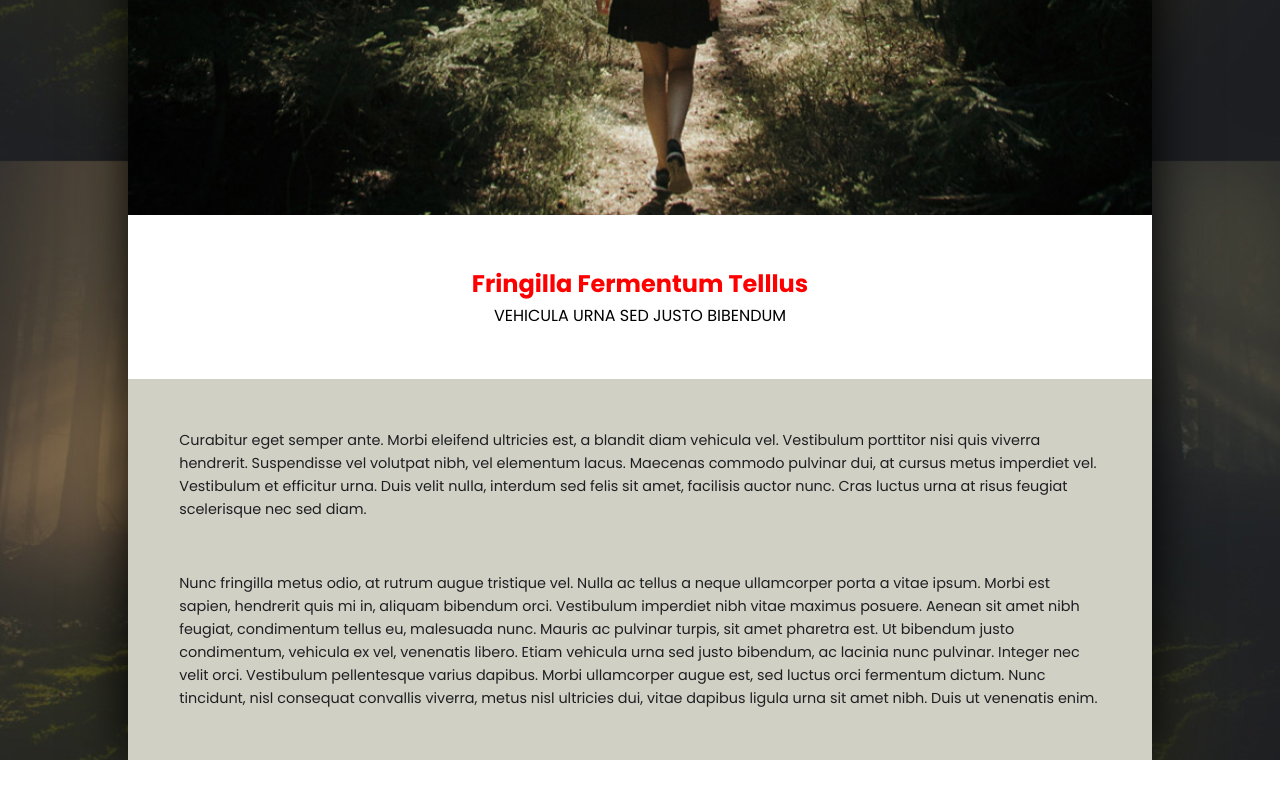
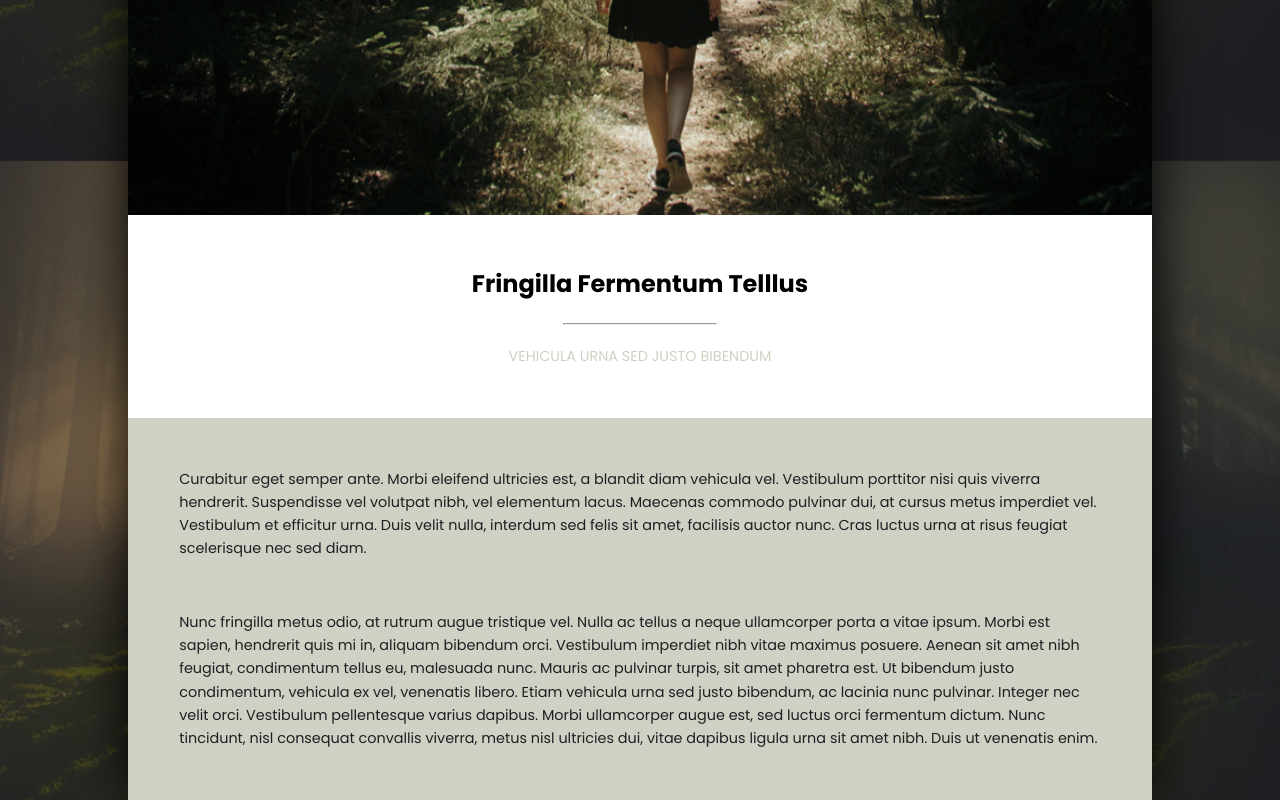
Before and after one commit to AlPaunovic/caminar, a plain HTML site: page index.html in a window 1280 px wide. Shown: the part 639-1439 px from the top of the page. Before the commit the page ends 1399 px from the top, so only its background shows below. Drawn offline with Linux system fonts and the light colour scheme.

Commit message:
gringilla text

```diff
--- a/index.html
+++ b/index.html
@@ -39,7 +39,7 @@
     </div>
     <div class="fringila">
         <h2>Fringilla Fermentum Telllus</h2>
-        <div class="line"></div>
+        <hr>
         <p>VEHICULA URNA SED JUSTO BIBENDUM</p>
 
     </div>
@@ -52,6 +52,9 @@
         </p>
         </div>
     </div>
+
+    <!-- gallery -->
+
     </main>
 </body>
 </html>
--- a/style/style.scss
+++ b/style/style.scss
@@ -19,14 +19,15 @@ mixins
     background-repeat: no-repeat;
     background-attachment: fixed;
 }
-@mixin line {
-    display: block;
-    content: "";
-    height: 1px;
-    width: 100%;
-    background: red;
-    margin: 30px auto;
+hr {
+   display: block;
+   content: "";
+   height: 1px;
+   width: 15%;
+   background: $colorText1;
+   margin: 20px auto;
 }
+
 
 /*********
 basic-style
@@ -64,17 +65,8 @@ a {
     width: 90%;
     margin: auto;
 }
-.headings {
-    h2 {
-        font-size: 1.5rem;
-        color: red;
-
-    h2 + p {
-        text-transform: uppercase;
-        font-size: .9rem;
-        color: red;
-    }
-}
+h2 {
+    font-size: 1.5rem;
 }
 /*********
 navigation
@@ -130,8 +122,13 @@ fringila
     padding: $padding;
     text-align: center;
     background-color: $colorWhite;
-    @extend .headings;
-
+    hr {
+        background-color: red;
+    }
+    p {
+        color: $colorText1;
+        font-size: .9rem;
+    }
 }
 /***********
 text
```
Also changed, not shown: style/style.css, 1 other file.
